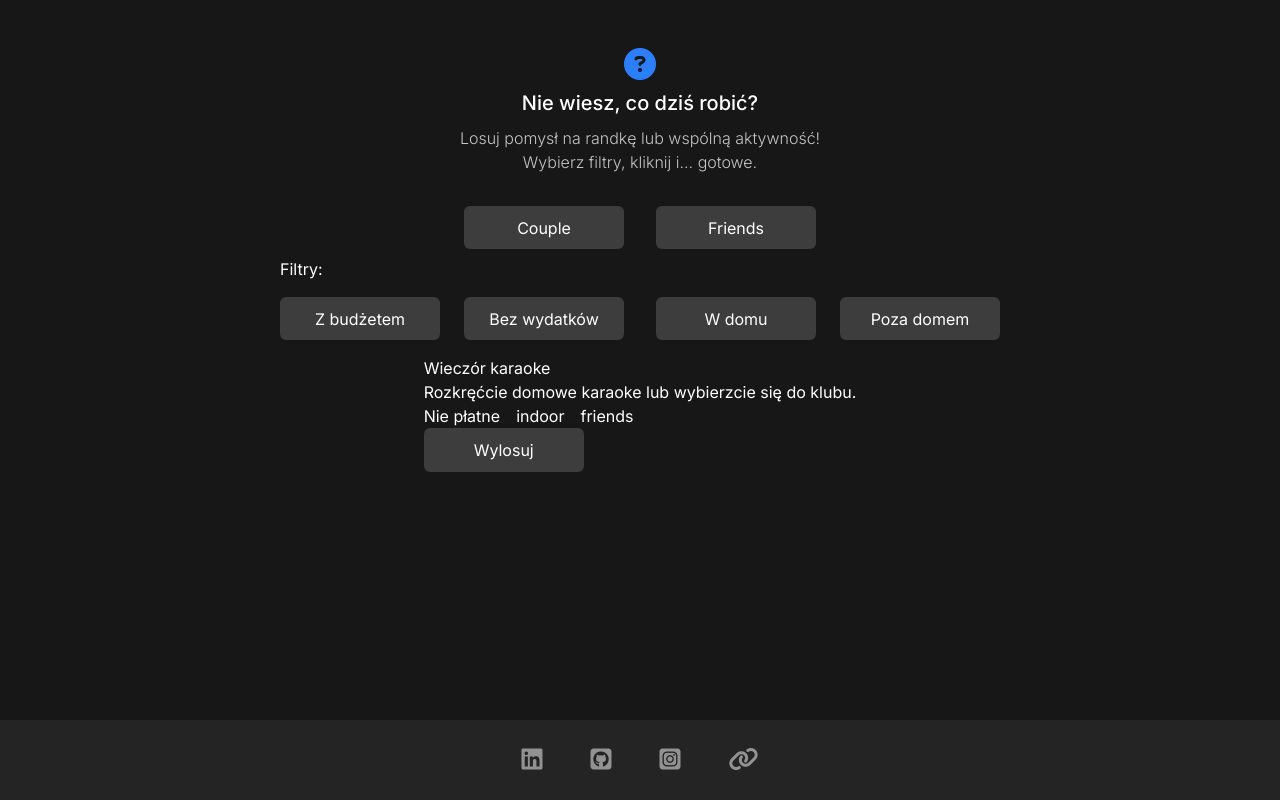
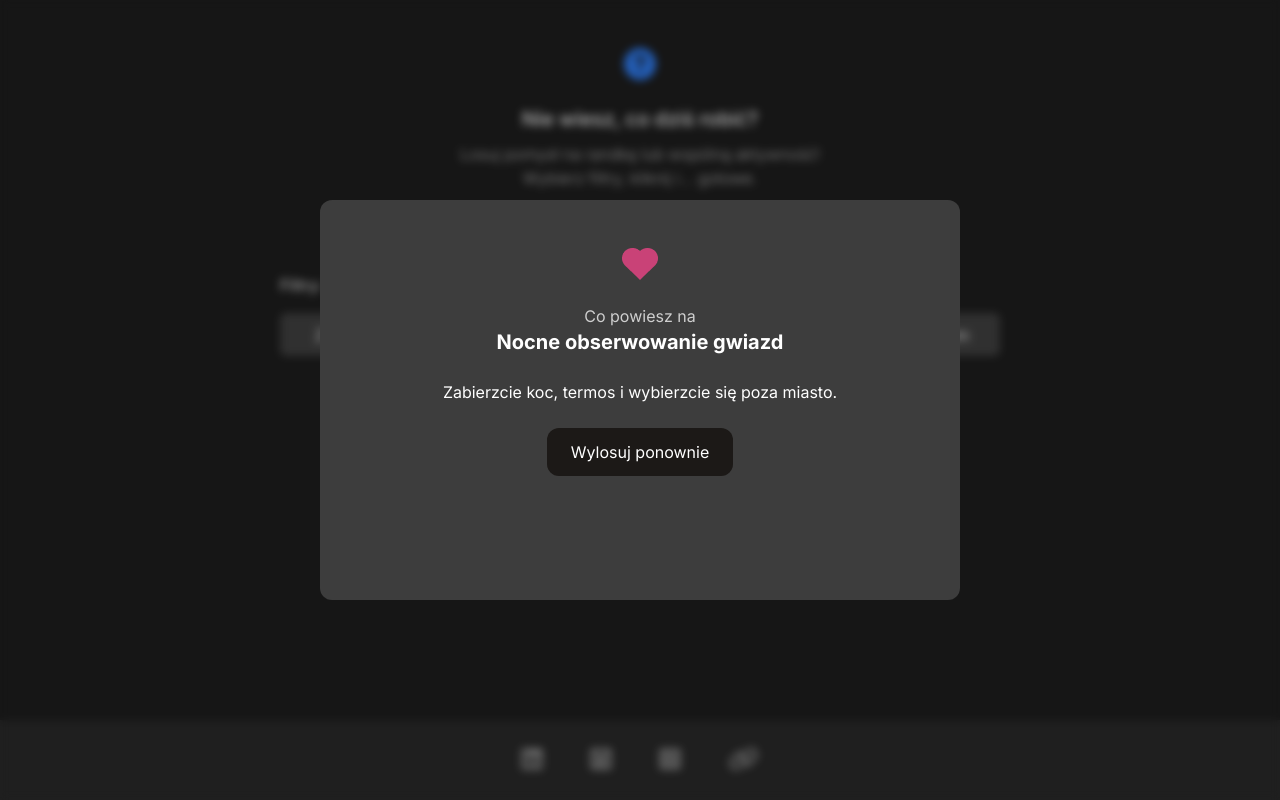
Before and after one commit to kxGeou/WhatAbout, a React (Vite) app: page / in a window 1280 px wide. Both pictures are taken after a click on the button "Wylosuj". Built offline with nearby package versions, Linux system fonts and the light colour scheme.

Commit message:
ModalShowcase

```diff
--- a/src/App.jsx
+++ b/src/App.jsx
@@ -11,7 +11,6 @@ function App() {
       <Header type={data.type}></Header>
 
       <Buttons data={data} setData={setData}></Buttons>
-
       <DateGetter data={data} setData={setData}></DateGetter>
     </main>
   )
--- a/src/components/DateGetter.jsx
+++ b/src/components/DateGetter.jsx
@@ -1,9 +1,17 @@
 import React, { useState } from "react";
 import Dates from "../data/data.json";
+import Modal from "./Modal";
 
 function DateGetter({ data, setData }) {
   const fullList = Dates.map((dates) => dates);
-  const [filteredActivity, setFilteredActivity] = useState({title : null, description : null, type : null, paid: null, location : null})
+  const [filteredActivity, setFilteredActivity] = useState({
+    title: null,
+    description: null,
+    type: null,
+    paid: null,
+    location: null,
+  });
+  const [visibleModal, setVisibleModal] = useState(false);
   const filteredActivities = Dates.filter((item) => {
     return (
       (data.paid === null || item.paid === data.paid) &&
@@ -13,27 +21,35 @@ function DateGetter({ data, setData }) {
   });
 
   function generateDate() {
-    const sourceList = filteredActivities.length > 0 ? filteredActivities : fullList
+    setTimeout(() => {
+      const sourceList =
+        filteredActivities.length > 0 ? filteredActivities : fullList;
       const randomIndex = Math.floor(Math.random() * sourceList.length);
       const result = sourceList[randomIndex];
-
+      setVisibleModal(true);
       setFilteredActivity({
         title: result.title,
         description: result.description,
         type: result.type,
         paid: result.paid,
-      location: result.location
+        location: result.location,
+        imageUrl: result.imageUrl,
       });
+    }, 500);
   }
-
-
   return (
-    <div>
-      <p>{filteredActivity.title}</p>
-      <p>{filteredActivity.description}</p>
-      <div className="flex gap-4"><span>{filteredActivity.paid ? "Płatne" : "Nie płatne"}</span><span>{filteredActivity.location}</span> <span>{filteredActivity.type}</span></div>
+    <section>
+      <Modal
+        visible={visibleModal}
+        type={filteredActivity.type}
+        title={filteredActivity.title}
+        paid={filteredActivity.paid}
+        location={filteredActivity.location}
+        description={filteredActivity.description}
+        imageUrl={filteredActivity.imageUrl}
+      ></Modal>
       <button onClick={generateDate}>Wylosuj</button>
-    </div>
+    </section>
   );
 }
 
--- a/src/components/Header.jsx
+++ b/src/components/Header.jsx
@@ -1,11 +1,10 @@
 import React from 'react'
 import Heart from '../assets/heart.png'
 import Flower from '../assets/flower.png'
-import Circle from '../assets/circle.svg';
 function Header({type}) {
   return (
     <header className='text-center flex flex-col justify-center items-center gap-2'>
-      {type == "no-filter" ? <i className="fa-solid fa-circle-question text-blue-500 text-[2rem]"></i> : <img src={type == "couple" ? Heart : Flower} alt="qwe" />}
+      {type == "no-filter" ? <span className='w-12 h-12'><i className="fa-solid fa-circle-question text-blue-500 text-[2rem]"></i></span> : <span className='w-12 h-12 flex justify-center items-center'><img src={type == "couple" ? Heart : Flower} alt="qwe" /></span>}
       <h2 className='text-[1.25rem] font-medium'>Nie wiesz, co dziś robić?</h2>
       <p className='w-[25rem] opacity-75 font-light'>Losuj pomysł na randkę lub wspólną aktywność! Wybierz filtry, kliknij i… gotowe.</p>
     </header>
--- a/src/components/Modal.jsx
+++ b/src/components/Modal.jsx
@@ -0,0 +1,23 @@
+import React from 'react'
+import Heart from '../assets/heart.png'
+import Flower from '../assets/flower.png'
+
+function Modal({ visible, description, title, paid, location, type, imageUrl }) {
+  return (
+    <div className={`modal transition-all duration-500 ease-in-out ${visible ? 'opacity-100 scale-100 pointer-events-auto' : 'opacity-0 scale-95 pointer-events-none'}`}>
+      <div className='w-[50%] h-[50%] bg-box rounded-xl gap-6 flex justify-start py-12 items-center flex-col'>
+        <div className='flex justify-center flex-col items-center'>
+          {type === "no-filter"
+            ? <i className="fa-solid fa-circle-question text-blue-500 text-[2rem] mb-8"></i>
+            : <img className='mb-6' src={type === "couple" ? Heart : Flower} alt="icon" />}
+          <h2 className='opacity-75'>Co powiesz na</h2>
+          <span className='font-bold text-xl'>{title}</span>
+        </div>
+        <p>{description}</p>
+        <a href="/" className='bg-stone-900 py-3 px-6 rounded-xl hover:bg-stone-800'>Wylosuj ponownie</a>
+      </div>
+    </div>
+  )
+}
+
+export default Modal
--- a/src/data/data.json
+++ b/src/data/data.json
@@ -5,7 +5,8 @@
     "description": "Wybierzcie ulubione filmy, popcorn i kocyk.",
     "paid": false,
     "location": "indoor",
-    "type": "couple"
+    "type": "couple",
+    "imageUrl": "https://source.unsplash.com/featured/?movie,home,couple"
   },
   {
     "id": 2,
@@ -13,7 +14,8 @@
     "description": "Wyciągnijcie planszówki i zróbcie turniej.",
     "paid": false,
     "location": "indoor",
-    "type": "friends"
+    "type": "friends",
+    "imageUrl": "https://source.unsplash.com/featured/?boardgame,friends,indoor"
   },
   {
     "id": 3,
@@ -21,7 +23,8 @@
     "description": "Idźcie na spacer i weźcie kawę na wynos.",
     "paid": true,
     "location": "outdoor",
-    "type": "couple"
+    "type": "couple",
+    "imageUrl": "https://source.unsplash.com/featured/?coffee,walk,park,couple"
   },
   {
     "id": 4,
@@ -29,7 +32,8 @@
     "description": "Zróbcie razem nowe danie – coś, czego jeszcze nie jedliście.",
     "paid": true,
     "location": "indoor",
-    "type": "couple"
+    "type": "couple",
+    "imageUrl": "https://source.unsplash.com/featured/?cooking,together,couple"
   },
   {
     "id": 5,
@@ -37,7 +41,8 @@
     "description": "Zorganizujcie mecz z paczką znajomych.",
     "paid": false,
     "location": "outdoor",
-    "type": "friends"
+    "type": "friends",
+    "imageUrl": "https://source.unsplash.com/featured/?volleyball,friends,outdoor"
   },
   {
     "id": 6,
@@ -45,7 +50,8 @@
     "description": "Znajdź lokal, który organizuje quizy i wybierzcie się razem.",
     "paid": true,
     "location": "outdoor",
-    "type": "friends"
+    "type": "friends",
+    "imageUrl": "https://source.unsplash.com/featured/?cafe,quiz,group"
   },
   {
     "id": 7,
@@ -53,7 +59,8 @@
     "description": "Rozkręćcie domowe karaoke lub wybierzcie się do klubu.",
     "paid": false,
     "location": "indoor",
-    "type": "friends"
+    "type": "friends",
+    "imageUrl": "https://source.unsplash.com/featured/?karaoke,party,friends"
   },
   {
     "id": 8,
@@ -61,7 +68,8 @@
     "description": "Znajdźcie spokojne miejsce i zrelaksujcie się razem.",
     "paid": false,
     "location": "indoor",
-    "type": "couple"
+    "type": "couple",
+    "imageUrl": "https://source.unsplash.com/featured/?yoga,meditation,couple"
   },
   {
     "id": 9,
@@ -69,7 +77,8 @@
     "description": "Zabierzcie koc, termos i wybierzcie się poza miasto.",
     "paid": false,
     "location": "outdoor",
-    "type": "couple"
+    "type": "couple",
+    "imageUrl": "https://source.unsplash.com/featured/?stargazing,night,couple"
   },
   {
     "id": 10,
@@ -77,7 +86,8 @@
     "description": "Zróbcie artystyczny wieczór – farby, szkicowniki i dobra zabawa.",
     "paid": false,
     "location": "indoor",
-    "type": "friends"
+    "type": "friends",
+    "imageUrl": "https://source.unsplash.com/featured/?painting,drawing,friends"
   },
   {
     "id": 11,
@@ -85,7 +95,8 @@
     "description": "Wybierzcie ciekawą trasę i zróbcie wycieczkę rowerową.",
     "paid": false,
     "location": "outdoor",
-    "type": "couple"
+    "type": "couple",
+    "imageUrl": "https://source.unsplash.com/featured/?cycling,couple,outdoor"
   },
   {
     "id": 12,
@@ -93,7 +104,8 @@
     "description": "Zorganizujcie rywalizację w ulubione gry.",
     "paid": false,
     "location": "indoor",
-    "type": "friends"
+    "type": "friends",
+    "imageUrl": "https://source.unsplash.com/featured/?videogame,tournament,friends"
   },
   {
     "id": 13,
@@ -101,7 +113,8 @@
     "description": "Przygotujcie jedzenie i koc – czas na leniwe popołudnie.",
     "paid": false,
     "location": "outdoor",
-    "type": "couple"
+    "type": "couple",
+    "imageUrl": "https://source.unsplash.com/featured/?picnic,park,couple"
   },
   {
     "id": 14,
@@ -109,7 +122,8 @@
     "description": "Usiądźcie razem i ułóżcie duże puzzle – relaks i rozmowa.",
     "paid": false,
     "location": "indoor",
-    "type": "couple"
+    "type": "couple",
+    "imageUrl": "https://source.unsplash.com/featured/?puzzle,couple,cozy"
   },
   {
     "id": 15,
@@ -117,7 +131,8 @@
     "description": "Rozwiążcie zagadki i sprawdźcie swoją współpracę.",
     "paid": true,
     "location": "indoor",
-    "type": "friends"
+    "type": "friends",
+    "imageUrl": "https://source.unsplash.com/featured/?escape,room,game"
   },
   {
     "id": 16,
@@ -125,7 +140,8 @@
     "description": "Upieczcie coś pysznego – najlepiej w duecie.",
     "paid": true,
     "location": "indoor",
-    "type": "couple"
+    "type": "couple",
+    "imageUrl": "https://source.unsplash.com/featured/?baking,couple,dessert"
   },
   {
     "id": 17,
@@ -133,7 +149,8 @@
     "description": "Spotkajcie się wieczorem przy ogniu i pogadajcie do nocy.",
     "paid": false,
     "location": "outdoor",
-    "type": "friends"
+    "type": "friends",
+    "imageUrl": "https://source.unsplash.com/featured/?campfire,friends,night"
   },
   {
     "id": 18,
@@ -141,7 +158,8 @@
     "description": "Odwiedźcie nowe miejsce kultury i zainspirujcie się.",
     "paid": true,
     "location": "outdoor",
-    "type": "couple"
+    "type": "couple",
+    "imageUrl": "https://source.unsplash.com/featured/?art,museum,couple"
   },
   {
     "id": 19,
@@ -149,7 +167,8 @@
     "description": "Zróbcie wieczór w stylu lat 80., hawajskim lub detektywistycznym.",
     "paid": false,
     "location": "indoor",
-    "type": "friends"
+    "type": "friends",
+    "imageUrl": "https://source.unsplash.com/featured/?theme,party,home"
   },
   {
     "id": 20,
@@ -157,6 +176,7 @@
     "description": "Zapiszcie się na kurs tańca lub tańczcie w domu z YouTube'em.",
     "paid": true,
     "location": "indoor",
-    "type": "couple"
+    "type": "couple",
+    "imageUrl": "https://source.unsplash.com/featured/?dance,class,couple"
   }
 ]
--- a/src/index.css
+++ b/src/index.css
@@ -71,3 +71,29 @@ button {
 button:hover {
     background-color: var(--color-footer);
 }
+.modal {
+    position: absolute;
+    top: 0;
+    left: 0;
+    display: flex;
+    justify-content: center;
+    align-items: center;
+    width: 100vw;
+    height: 100vh;
+    background: rgba(20, 20, 20, 0.30);
+    box-shadow: 0 4px 30px rgba(0, 0, 0, 0.2);
+    backdrop-filter: blur(4px);
+    -webkit-backdrop-filter: blur(4px);
+    z-index: 100;
+
+    transition: opacity 0.5s ease, transform 0.5s ease;
+    opacity: 0;
+    transform: scale(0.95);
+    pointer-events: none;
+  }
+
+  .modal.opacity-100 {
+    opacity: 1;
+    transform: scale(1);
+    pointer-events: auto;
+  }
```
Lines whose indentation alone changed are shown as unchanged.
